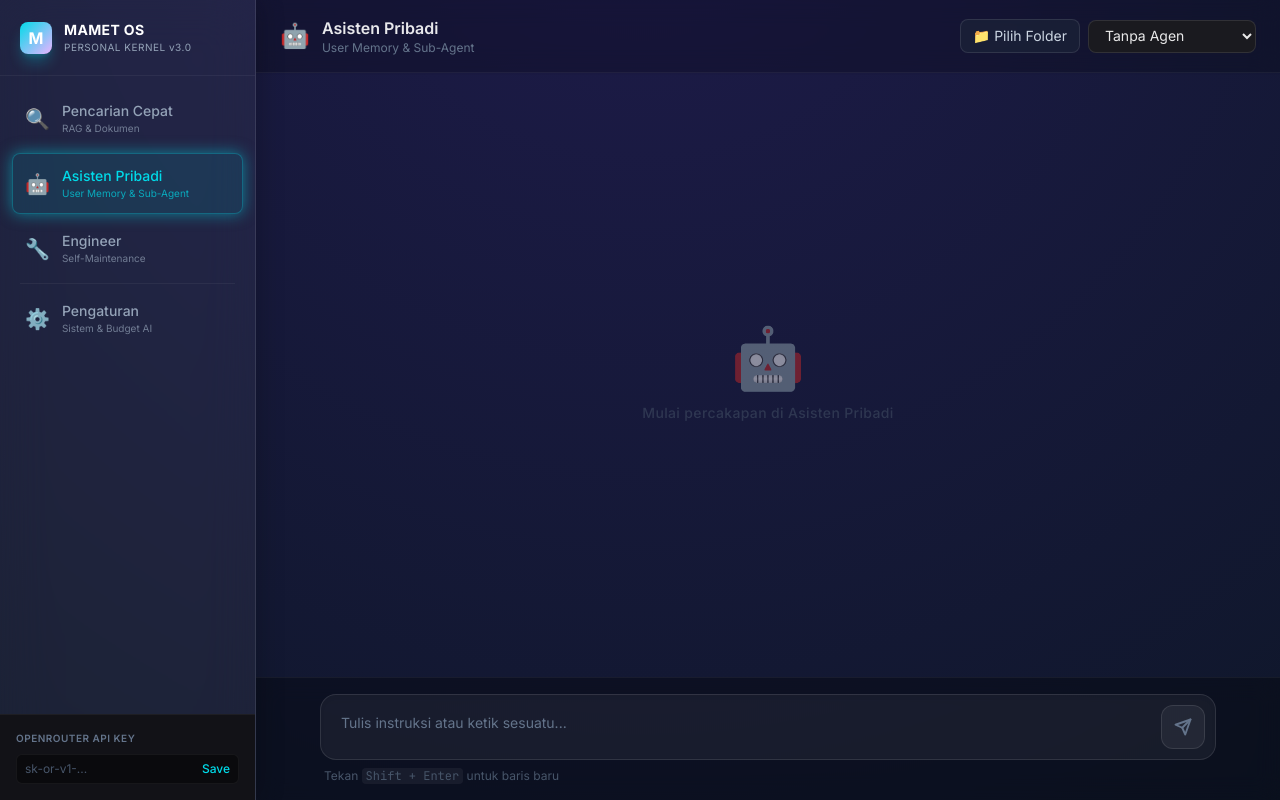
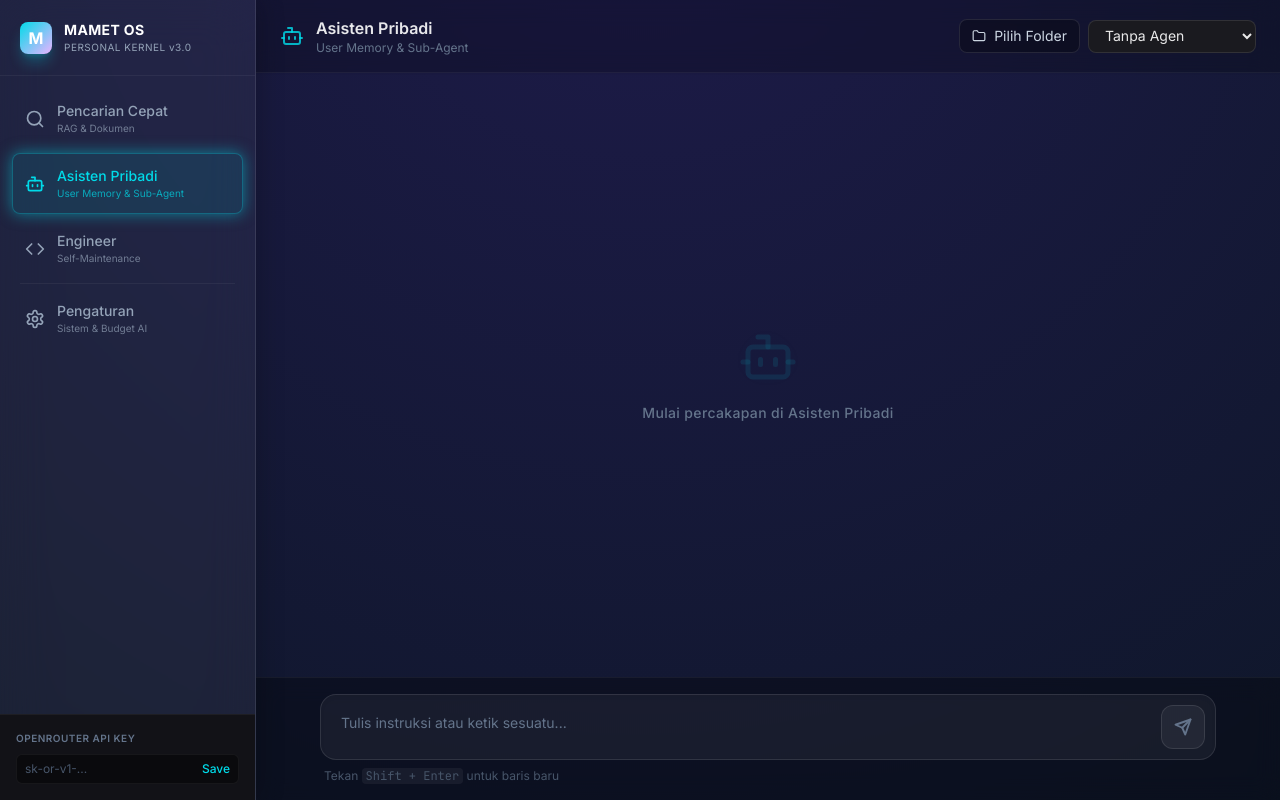
Before and after one commit to mamet334/mamet-os, a SvelteKit app in the folder desktop/: page /workspace in a window 1280 px wide. Built offline with nearby package versions, Linux system fonts and the light colour scheme.

Commit message:
ui: replace obsolete emojis with premium SVG icons

```diff
--- a/desktop/src/routes/workspace/+page.svelte
+++ b/desktop/src/routes/workspace/+page.svelte
@@ -5,11 +5,18 @@
   // State untuk kolom aktif (kini untuk memilih panel mana yang tampil)
   let activeColumn = $state("kolom2");
 
+  // SVG Icons
+  const svgSearch = `<svg xmlns="http://www.w3.org/2000/svg" width="1em" height="1em" viewBox="0 0 24 24" fill="none" stroke="currentColor" stroke-width="2" stroke-linecap="round" stroke-linejoin="round"><circle cx="11" cy="11" r="8"/><path d="m21 21-4.3-4.3"/></svg>`;
+  const svgBot = `<svg xmlns="http://www.w3.org/2000/svg" width="1em" height="1em" viewBox="0 0 24 24" fill="none" stroke="currentColor" stroke-width="2" stroke-linecap="round" stroke-linejoin="round"><path d="M12 8V4H8"/><rect width="16" height="12" x="4" y="8" rx="2"/><path d="M2 14h2"/><path d="M20 14h2"/><path d="M15 13v2"/><path d="M9 13v2"/></svg>`;
+  const svgCode = `<svg xmlns="http://www.w3.org/2000/svg" width="1em" height="1em" viewBox="0 0 24 24" fill="none" stroke="currentColor" stroke-width="2" stroke-linecap="round" stroke-linejoin="round"><polyline points="16 18 22 12 16 6"/><polyline points="8 6 2 12 8 18"/></svg>`;
+  const svgSettings = `<svg xmlns="http://www.w3.org/2000/svg" width="1em" height="1em" viewBox="0 0 24 24" fill="none" stroke="currentColor" stroke-width="2" stroke-linecap="round" stroke-linejoin="round"><path d="M12.22 2h-.44a2 2 0 0 0-2 2v.18a2 2 0 0 1-1 1.73l-.43.25a2 2 0 0 1-2 0l-.15-.08a2 2 0 0 0-2.73.73l-.22.38a2 2 0 0 0 .73 2.73l.15.1a2 2 0 0 1 1 1.72v.51a2 2 0 0 1-1 1.74l-.15.09a2 2 0 0 0-.73 2.73l.22.38a2 2 0 0 0 2.73.73l.15-.08a2 2 0 0 1 2 0l.43.25a2 2 0 0 1 1 1.73V20a2 2 0 0 0 2 2h.44a2 2 0 0 0 2-2v-.18a2 2 0 0 1 1-1.73l.43-.25a2 2 0 0 1 2 0l.15.08a2 2 0 0 0 2.73-.73l.22-.39a2 2 0 0 0-.73-2.73l-.15-.08a2 2 0 0 1-1-1.74v-.5a2 2 0 0 1 1-1.74l.15-.09a2 2 0 0 0 .73-2.73l-.22-.38a2 2 0 0 0-2.73-.73l-.15.08a2 2 0 0 1-2 0l-.43-.25a2 2 0 0 1-1-1.73V4a2 2 0 0 0-2-2z"/><circle cx="12" cy="12" r="3"/></svg>`;
+  const svgFolder = `<svg xmlns="http://www.w3.org/2000/svg" width="1em" height="1em" viewBox="0 0 24 24" fill="none" stroke="currentColor" stroke-width="2" stroke-linecap="round" stroke-linejoin="round"><path d="M4 20h16a2 2 0 0 0 2-2V8a2 2 0 0 0-2-2h-7.93a2 2 0 0 1-1.66-.9l-1.22-1.8A2 2 0 0 0 7.53 3H4a2 2 0 0 0-2 2v13a2 2 0 0 0 2 2Z"/></svg>`;
+
   // Konfigurasi Kolom
   const columns = [
-    { id: "kolom1", label: "Pencarian Cepat", icon: "🔍", desc: "RAG & Dokumen" },
-    { id: "kolom2", label: "Asisten Pribadi", icon: "🤖", desc: "User Memory & Sub-Agent" },
-    { id: "kolom3", label: "Engineer", icon: "🔧", desc: "Self-Maintenance" },
+    { id: "kolom1", label: "Pencarian Cepat", icon: svgSearch, desc: "RAG & Dokumen" },
+    { id: "kolom2", label: "Asisten Pribadi", icon: svgBot, desc: "User Memory & Sub-Agent" },
+    { id: "kolom3", label: "Engineer", icon: svgCode, desc: "Self-Maintenance" },
   ];
 
   // State percakapan per kolom
@@ -215,7 +222,7 @@
           onclick={() => activeColumn = col.id}
           class="w-full text-left flex items-center gap-3 px-3 py-3 rounded-lg transition-all duration-300 {activeColumn === col.id ? 'bg-mamet-cyan/10 text-mamet-cyan border border-mamet-cyan/30 cyan-glow' : 'text-slate-400 hover:bg-white/5 hover:text-slate-200 border border-transparent'}"
         >
-          <span class="text-xl">{col.icon}</span>
+          <span class="flex items-center justify-center text-xl">{@html col.icon}</span>
           <div>
             <div class="text-sm font-medium">{col.label}</div>
             <div class="text-[10px] opacity-70">{col.desc}</div>
@@ -229,7 +236,7 @@
         onclick={openDashboard}
         class="w-full text-left flex items-center gap-3 px-3 py-3 rounded-lg transition-all duration-300 {activeColumn === 'setting' ? 'bg-mamet-purple/10 text-mamet-purple border border-mamet-purple/30 shadow-[0_0_15px_rgba(233,179,255,0.3)]' : 'text-slate-400 hover:bg-white/5 hover:text-slate-200 border border-transparent'}"
       >
-        <span class="text-xl">⚙️</span>
+        <span class="flex items-center justify-center text-xl">{@html svgSettings}</span>
         <div>
           <div class="text-sm font-medium">Pengaturan</div>
           <div class="text-[10px] opacity-70">Sistem & Budget AI</div>
@@ -265,7 +272,7 @@
             <!-- Header Kolom Aktif -->
             <div class="px-6 py-4 border-b border-white/5 bg-black/20 backdrop-blur-md flex justify-between items-center z-10 shadow-sm shrink-0">
               <div class="flex items-center gap-3">
-                <span class="text-2xl">{col.icon}</span>
+                <span class="flex items-center justify-center text-2xl text-mamet-cyan/80">{@html col.icon}</span>
                 <div>
                   <h2 class="text-base font-semibold text-white/90">{col.label}</h2>
                   <p class="text-xs text-slate-500">{col.desc}</p>
@@ -288,8 +295,8 @@
               {#if col.id === "kolom2"}
                 <div class="flex items-center gap-2">
                   {#if projectContextPath}
-                    <div class="flex items-center gap-2 bg-indigo-500/10 border border-indigo-500/20 text-indigo-400 px-3 py-1.5 rounded-lg text-sm max-w-[200px]">
-                      <span class="truncate" title={projectContextPath}>📁 {projectContextPath.split(/[\\/]/).pop()}</span>
+                    <div class="flex items-center gap-2 bg-mamet-cyan/10 border border-mamet-cyan/30 text-mamet-cyan px-3 py-1.5 rounded-lg text-sm max-w-[200px] shadow-[0_0_10px_rgba(0,219,233,0.1)]">
+                      <span class="truncate flex items-center gap-2" title={projectContextPath}>{@html svgFolder} {projectContextPath.split(/[\\/]/).pop()}</span>
                       <button onclick={() => projectContextPath = null} class="hover:text-rose-400 transition-colors" title="Hapus Project Context">
                         <svg xmlns="http://www.w3.org/2000/svg" width="14" height="14" viewBox="0 0 24 24" fill="none" stroke="currentColor" stroke-width="2.5" stroke-linecap="round" stroke-linejoin="round"><line x1="18" y1="6" x2="6" y2="18"></line><line x1="6" y1="6" x2="18" y2="18"></line></svg>
                       </button>
@@ -297,10 +304,10 @@
                   {:else}
                     <button
                       onclick={pickProjectFolder}
-                      class="bg-slate-800/50 hover:bg-slate-700/50 border border-white/10 text-slate-300 px-3 py-1.5 rounded-lg text-sm transition-colors flex items-center gap-2"
+                      class="bg-black/30 border border-white/10 hover:border-mamet-cyan/40 text-slate-300 px-3 py-1.5 rounded-lg text-sm transition-colors flex items-center gap-2 hover:text-mamet-cyan"
                       title="Pilih folder lokal sebagai konteks"
                     >
-                      📁 Pilih Folder
+                      {@html svgFolder} Pilih Folder
                     </button>
                   {/if}
                   <select
@@ -320,9 +327,9 @@
             <!-- Chat Area -->
             <div class="flex-1 overflow-y-auto p-6 md:p-8 space-y-6 custom-scrollbar">
               {#if messages[col.id].length === 0}
-                <div class="flex flex-col items-center justify-center h-full text-slate-600 opacity-50">
-                  <span class="text-6xl mb-4">{col.icon}</span>
-                  <p class="text-sm font-medium tracking-wide">Mulai percakapan di {col.label}</p>
+                <div class="flex flex-col items-center justify-center h-full text-mamet-cyan/20">
+                  <span class="text-6xl mb-4 opacity-50 drop-shadow-[0_0_15px_rgba(0,219,233,0.2)]">{@html col.icon}</span>
+                  <p class="text-sm font-medium tracking-wide text-slate-500">Mulai percakapan di {col.label}</p>
                 </div>
               {/if}
 
```
